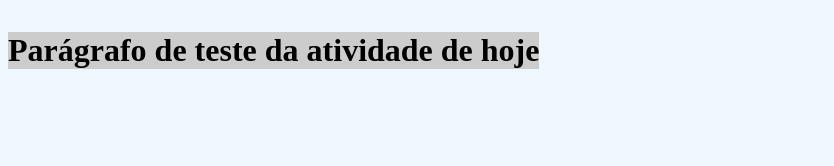
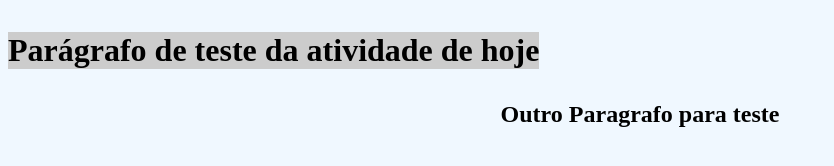
Before and after one commit to Prof-Kleber/siteivaipora, a plain HTML site: page index.html in a window 1280 px wide. Shown: the whole page, without its empty margins (0-834 px from the left). Drawn offline with Linux system fonts and the light colour scheme.

Commit message:
outro paragrafo

```diff
--- a/index.html
+++ b/index.html
@@ -8,5 +8,6 @@
 </head>
 <body>
     <p class="paragrafo1"> <strong> Parágrafo de teste da atividade de hoje </strong> </p>
+    <p><h2>Outro Paragrafo para teste</h2></p>
 </body>
 </html>
```
